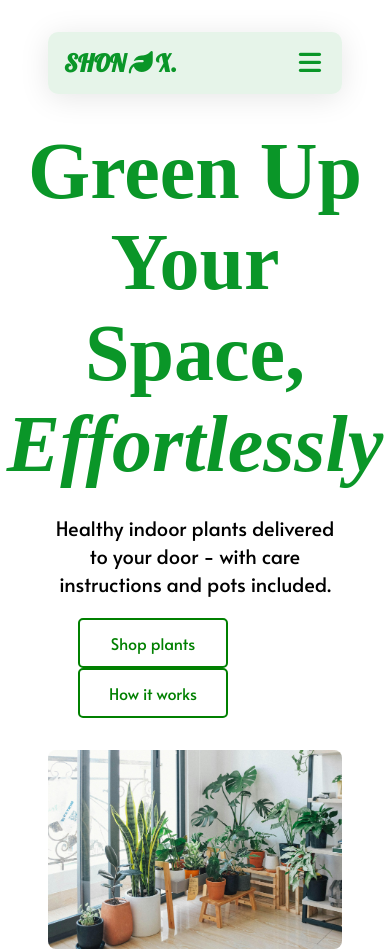
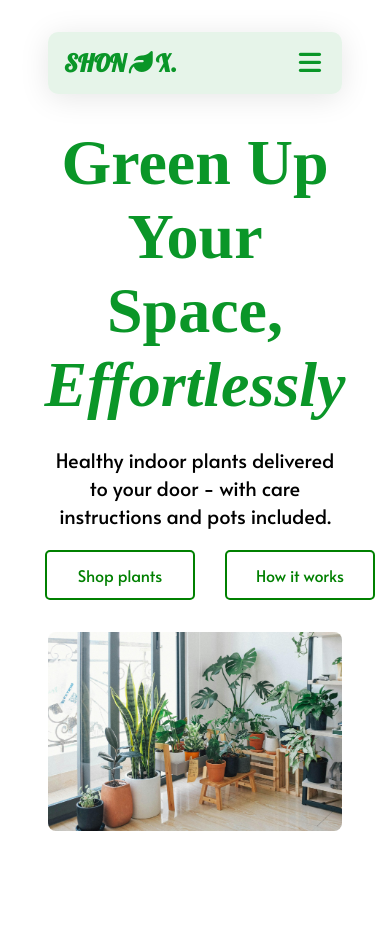
Before and after one commit to Shonex122/plant-hub, a plain HTML site: page index.html in a window 390 px wide. After the commit the page ends 844 px from the top, so only its background shows below. Drawn offline with Linux system fonts and the light colour scheme; a web font is replaced by a local one.

Commit message:
media query

```diff
--- a/style.css
+++ b/style.css
@@ -234,3 +234,13 @@ button:hover {
     height: auto;
   }
 }
+
+@media screen and (max-width: 480px) {
+  .head-text h1 {
+    font-size: 4em;
+  }
+
+  .main-btn {
+    display: flex;
+  }
+}
```
